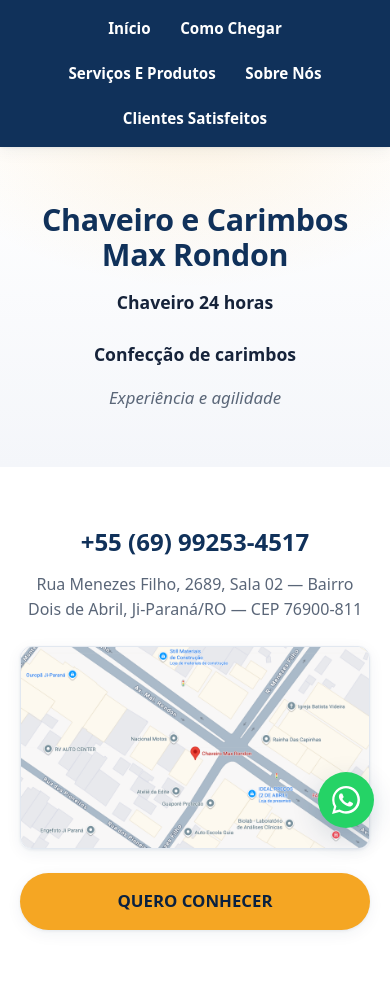
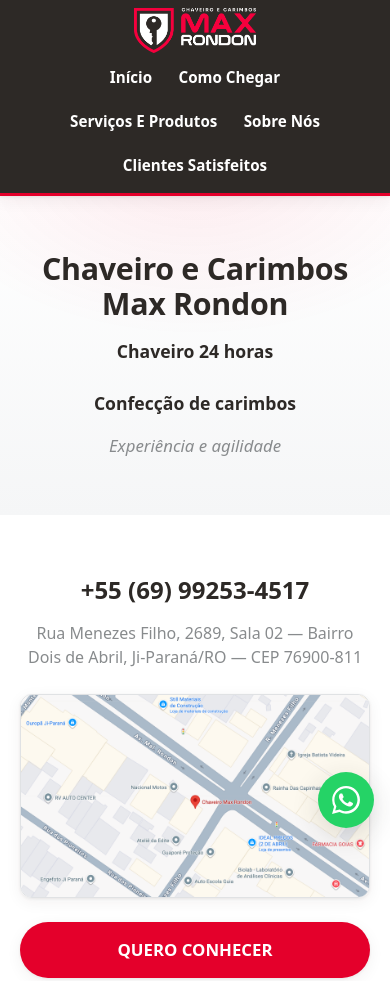
Before and after one commit to chaveirocarimbosmaxrondon/website, a plain HTML site: page index.html in a window 390 px wide. Shown: the top 981 px of the page. Drawn offline with Linux system fonts and the light colour scheme.

Commit message:
Aplica a identidade da marca (cores + logo) e conserta o botão no desktop
- Paleta do brand book 2025: vermelho PANTONE 185 C (#E4002B), preto Black C
  (#2D2926), cinza Cool Gray 8 C (#888B8D), em duas camadas de tokens.
- Usa o logo do Thiago (recursos/logo.png, versão pra fundo escuro) na nav.
  Nav PRETA com fita vermelha embaixo, menu branco com vermelho no hover;
  no desktop logo à esquerda, menu à direita.
- Botão flutuante: media query do desktop mirava a classe antiga
  (.botao-whatsapp-flutuante) — corrigida pra #botao_flutuante_pro_whatsapp.
- CTA .botao com texto branco sobre o vermelho; brilho do hero em vermelho.
- Sem rolagem horizontal (scrollWidth == clientWidth, verificado).

```diff
--- a/global.css
+++ b/global.css
@@ -8,30 +8,43 @@
    Variáveis de tema — trocar aqui muda o site inteiro.
    ------------------------------------------------------------------------- */
 :root {
-  /* Paleta: azul-confiança de chaveiro + dourado de chave pros destaques. */
-  --cor-primaria: rgba(16, 49, 90, 1);          /* azul-marinho — nav, títulos, rodapé */
-  --cor-primaria-escura: rgba(10, 33, 64, 1);
-  --cor-destaque: rgba(245, 166, 35, 1);          /* dourado/âmbar — botões e chamadas */
-  --cor-destaque-escura: rgba(217, 138, 6, 1);
-  --cor-whatsapp: rgba(37, 211, 102, 1);
-  --cor-whatsapp-escura: rgba(29, 168, 81, 1);
+  /* Identidade da marca (brand book 2025): vermelho + preto + cinza.
+     Camada 1 — as cores cruas, com o nome/Pantone de origem. */
+  --vermelho: rgba(228, 0, 43, 1);              /* PANTONE 185 C · #E4002B */
+  --vermelho-escuro: rgba(190, 0, 34, 1);       /* estados hover/pressionado */
+  --preto: rgba(45, 41, 38, 1);                 /* PANTONE Black C · #2D2926 */
+  --preto-forte: rgba(26, 23, 21, 1);
+  --cinza: rgba(136, 139, 141, 1);              /* PANTONE Cool Gray 8 C · #888B8D */
+  --branco: rgba(255, 255, 255, 1);
+  --giz: rgba(245, 246, 247, 1);                /* fundo claro das seções alternadas */
+  --cinza-borda: rgba(224, 226, 228, 1);
+  --verde-whatsapp: rgba(37, 211, 102, 1);      /* cor da plataforma, fora da marca */
+  --verde-whatsapp-escuro: rgba(29, 168, 81, 1);
 
-  --cor-fundo: rgba(255, 255, 255, 1);
-  --cor-fundo-alternada: rgba(244, 246, 250, 1);   /* seções intercaladas */
-  --cor-cartao: rgba(255, 255, 255, 1);
-  --cor-borda: rgba(226, 232, 240, 1);
+  /* Camada 2 — os PAPÉIS (o resto do CSS usa só estes). */
+  --cor-primaria: var(--preto);                 /* nav-texto, títulos, seções escuras */
+  --cor-primaria-escura: var(--preto-forte);
+  --cor-destaque: var(--vermelho);              /* botões e chamadas */
+  --cor-destaque-escura: var(--vermelho-escuro);
+  --cor-whatsapp: var(--verde-whatsapp);
+  --cor-whatsapp-escura: var(--verde-whatsapp-escuro);
 
-  --cor-texto: rgba(22, 35, 58, 1);
-  --cor-texto-suave: rgba(90, 102, 120, 1);
-  --cor-texto-claro: rgba(255, 255, 255, 1);
+  --cor-fundo: var(--branco);
+  --cor-fundo-alternada: var(--giz);            /* seções intercaladas */
+  --cor-cartao: var(--branco);
+  --cor-borda: var(--cinza-borda);
+
+  --cor-texto: var(--preto);
+  --cor-texto-suave: var(--cinza);
+  --cor-texto-claro: var(--branco);
 
   /* Espaçamentos e medidas. */
   --largura-maxima: 72rem;          /* 1152px — largura do conteúdo */
   --espaco-secao: 3.5rem;           /* respiro vertical entre seções */
   --raio-borda: 0.75rem;
   --raio-borda-grande: 1.25rem;
-  --sombra-suave: 0 1px 3px rgba(16, 49, 90, .08), 0 4px 16px rgba(16, 49, 90, .06);
-  --sombra-realce: 0 8px 28px rgba(16, 49, 90, .16);
+  --sombra-suave: 0 1px 3px rgba(45, 41, 38, .08), 0 4px 16px rgba(45, 41, 38, .06);
+  --sombra-realce: 0 8px 28px rgba(45, 41, 38, .16);
 
   --fonte-base: system-ui, -apple-system, "Segoe UI", Roboto, "Helvetica Neue", Arial, sans-serif;
   --transicao: .2s ease;
@@ -85,35 +98,51 @@
   position: sticky;
   top: 0;
   z-index: 50;
-  background: var(--cor-primaria);
+  background: var(--cor-primaria);             /* nav PRETA — o logo é a versão pra fundo escuro */
+  border-bottom: 3px solid var(--cor-destaque);   /* fita vermelha da marca */
   box-shadow: var(--sombra-suave);
+  display: flex;
+  flex-wrap: wrap;
+  align-items: center;
+  justify-content: center;                     /* celular: logo em cima, menu embaixo */
+  gap: .35rem 1.5rem;
+  padding: .5rem 1rem;
+}
+
+/* marca (logo) do cabeçalho */
+.marca {
+  display: flex;
+  align-items: center;
+  flex-shrink: 0;
+}
+.marca img {
+  height: 2.8rem;                              /* o tamanho do logo se controla pela altura */
+  width: auto;
 }
 
 nav ul {
   display: flex;
   flex-wrap: wrap;
   justify-content: center;
+  align-items: center;
   gap: .25rem;
-  align-items: center;
-  max-width: var(--largura-maxima);
-  margin: 0 auto;
-  padding: .5rem .75rem;
 }
 
-nav a {
+nav ul a {
   display: block;
   white-space: nowrap;
-  padding: .55rem .8rem;
+  padding: .5rem .7rem;
   border-radius: .5rem;
-  color: var(--cor-texto-claro);
+  color: var(--cor-texto-claro);               /* branco no fundo preto */
   font-weight: 600;
   font-size: .95rem;
   text-transform: capitalize;
-  transition: background var(--transicao);
+  transition: color var(--transicao), background var(--transicao);
 }
-nav a:hover,
-nav a:focus-visible {
-  background: rgba(255, 255, 255, .14);
+nav ul a:hover,
+nav ul a:focus-visible {
+  color: var(--cor-destaque);                  /* vermelho da marca no hover */
+  background: rgba(255, 255, 255, .1);
 }
 
 /* -------------------------------------------------------------------------
@@ -126,7 +155,7 @@
   gap: .5rem;
   padding: .95rem 1.6rem;
   background: var(--cor-destaque);
-  color: var(--cor-primaria-escura);
+  color: var(--cor-texto-claro);              /* branco sobre o vermelho */
   font-weight: 800;
   font-size: 1.05rem;
   border-radius: 999px;
@@ -176,7 +205,7 @@
   padding-bottom: var(--espaco-secao);
   text-align: center;
   background:
-    radial-gradient(120% 90% at 50% -10%, rgba(245, 166, 35, .12), transparent 60%),
+    radial-gradient(120% 90% at 50% -10%, rgba(228, 0, 43, .08), transparent 60%),
     linear-gradient(180deg, var(--cor-fundo), var(--cor-fundo-alternada));
 }
 #inicio h1 {
@@ -367,7 +396,9 @@
 @media (min-width: 40rem) {
   :root { --espaco-secao: 4.5rem; }
 
-  nav a { font-size: 1rem; }
+  nav { justify-content: space-between; flex-wrap: nowrap; }  /* logo à esquerda, menu à direita */
+  nav ul a { font-size: 1rem; }
+  .marca img { height: 3.2rem; }
 
   #servicos ul,
   #avaliacoes ul { grid-template-columns: repeat(2, 1fr); }
@@ -382,13 +413,13 @@
   #servicos ul,
   #avaliacoes ul { grid-template-columns: repeat(3, 1fr); }
 
-  .botao-whatsapp-flutuante {
+  #botao_flutuante_pro_whatsapp {
     right: 2rem;
     bottom: 2rem;
     width: 4rem;
     height: 4rem;
   }
-  .botao-whatsapp-flutuante svg { width: 2rem; height: 2rem; }
+  #botao_flutuante_pro_whatsapp svg { width: 2rem; height: 2rem; }
 }
 
 /* Respeita quem pediu menos animação no sistema. */
--- a/index.html
+++ b/index.html
@@ -9,6 +9,9 @@
   </head>
   <body>
     <nav>
+      <a class="marca" href="#inicio" aria-label="Chaveiro e Carimbos Max Rondon — ir ao início">
+        <img src="recursos/logo.png" alt="Chaveiro e Carimbos Max Rondon" />
+      </a>
       <ul>
         <li><a href="#inicio">
           início
```
